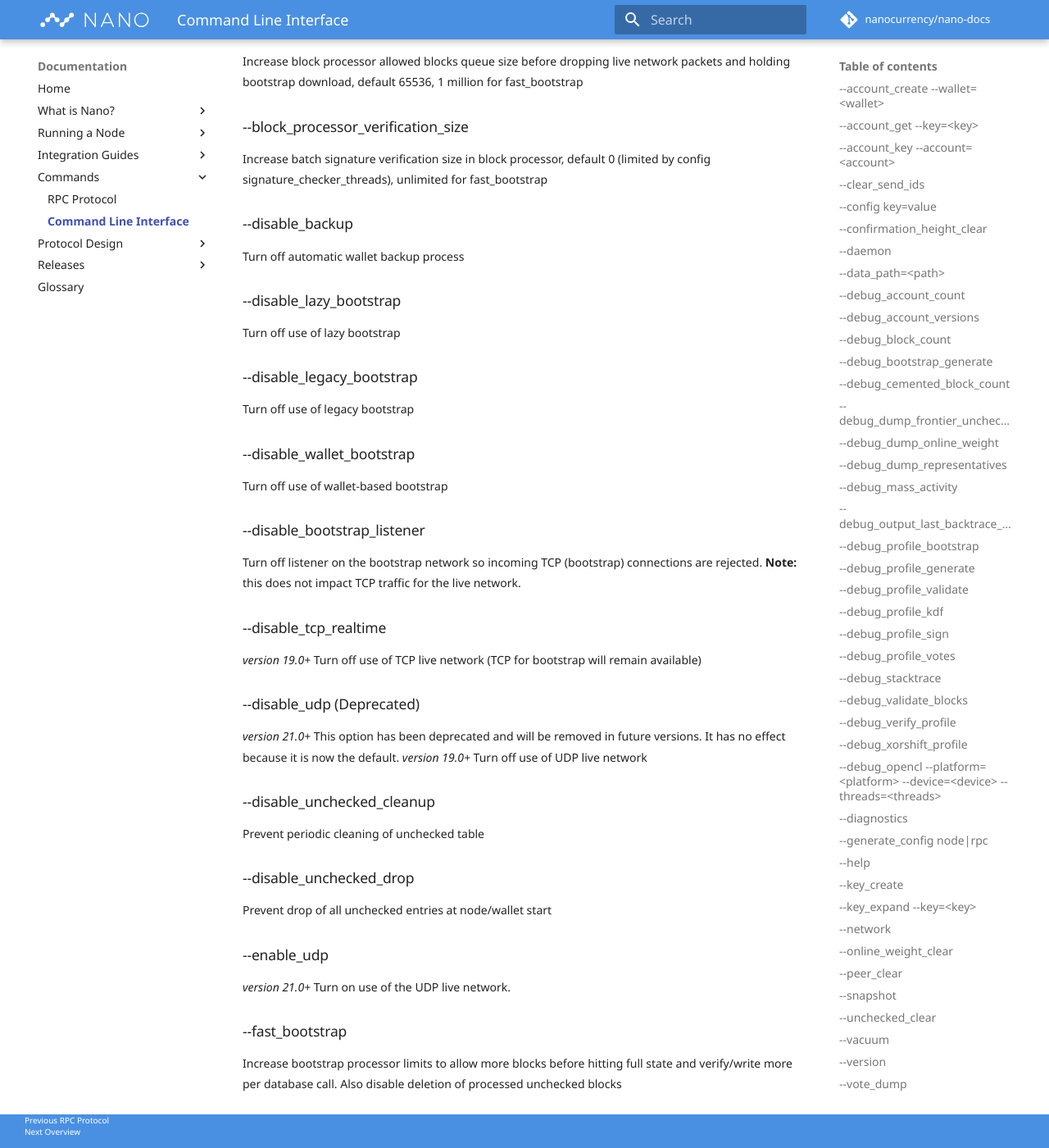
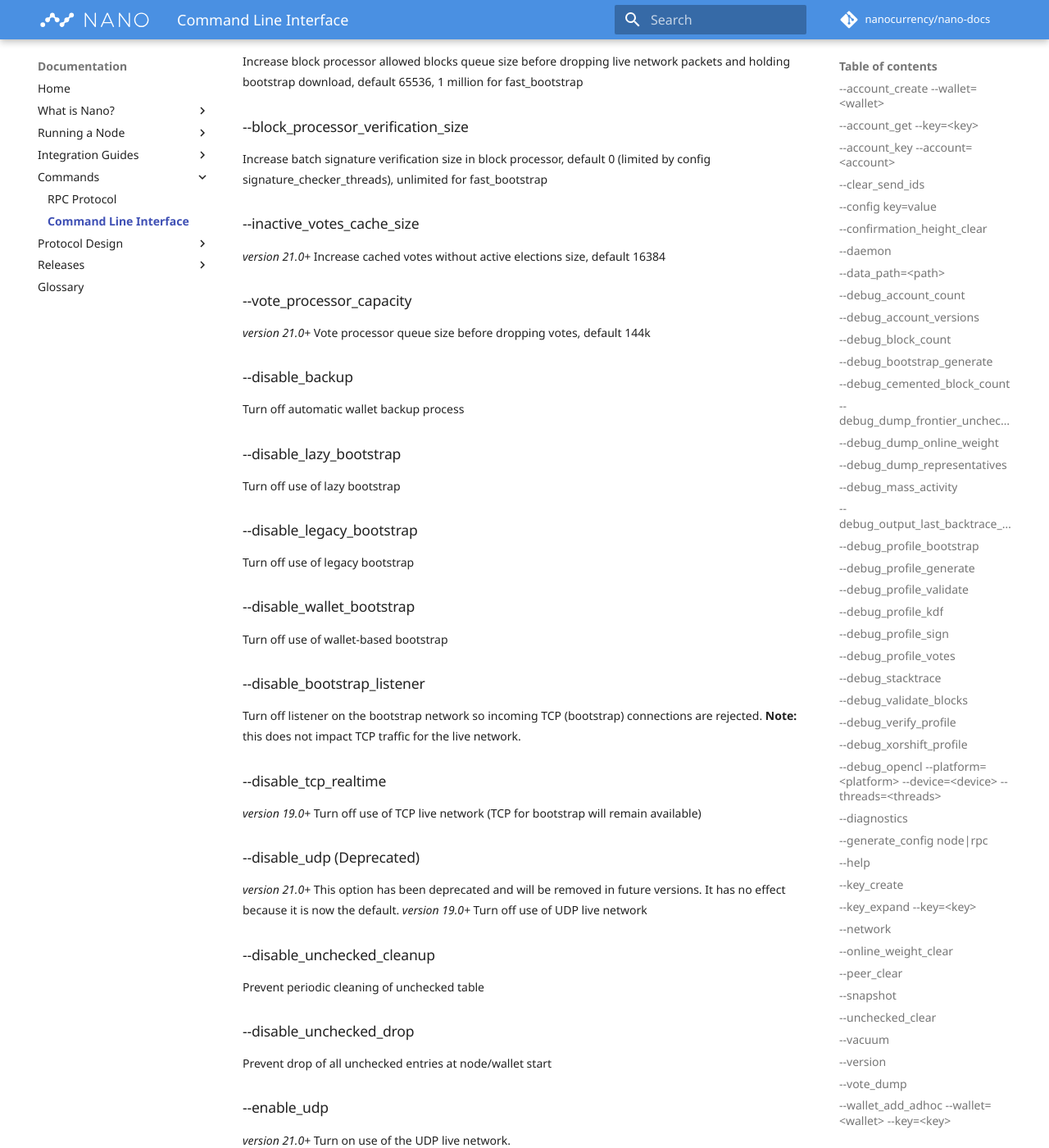
Before and after one commit to nanocurrency/nano-docs, an MkDocs documentation site: the page built from docs/commands/command-line-interface.md, in a window 1280 px wide and 1400 px high, scrolled down 5894 px. Shown: the whole window at 82% size. Built offline with MkDocs 1.6.1 and Material for MkDocs 9.7.7, drawn with Linux system fonts in a browser that asks for light colours; comment, search, counter and statistics services are not loaded; some of the changed text lies outside the part shown.

Commit message:
Updates for some recent PRs with new CLI commands (#245)

```diff
--- a/docs/commands/command-line-interface.md
+++ b/docs/commands/command-line-interface.md
@@ -184,6 +184,14 @@
 ### --block_processor_verification_size
 Increase batch signature verification size in block processor, default 0 (limited by config signature_checker_threads), unlimited for fast_bootstrap
 
+### --inactive_votes_cache_size
+_version 21.0+_
+Increase cached votes without active elections size, default 16384
+
+### --vote_processor_capacity
+_version 21.0+_
+Vote processor queue size before dropping votes, default 144k
+
 ### --disable_backup
 Turn off automatic wallet backup process
 
@@ -219,5 +227,9 @@
 _version 21.0+_
 Turn on use of the UDP live network.
 
+### --allow_bootstrap_peers_duplicates
+_version 21.0+_
+Allow multiple connections to the same peer in bootstrap attempts
+
 ### --fast_bootstrap
 Increase bootstrap processor limits to allow more blocks before hitting full state and verify/write more per database call. Also disable deletion of processed unchecked blocks
```
